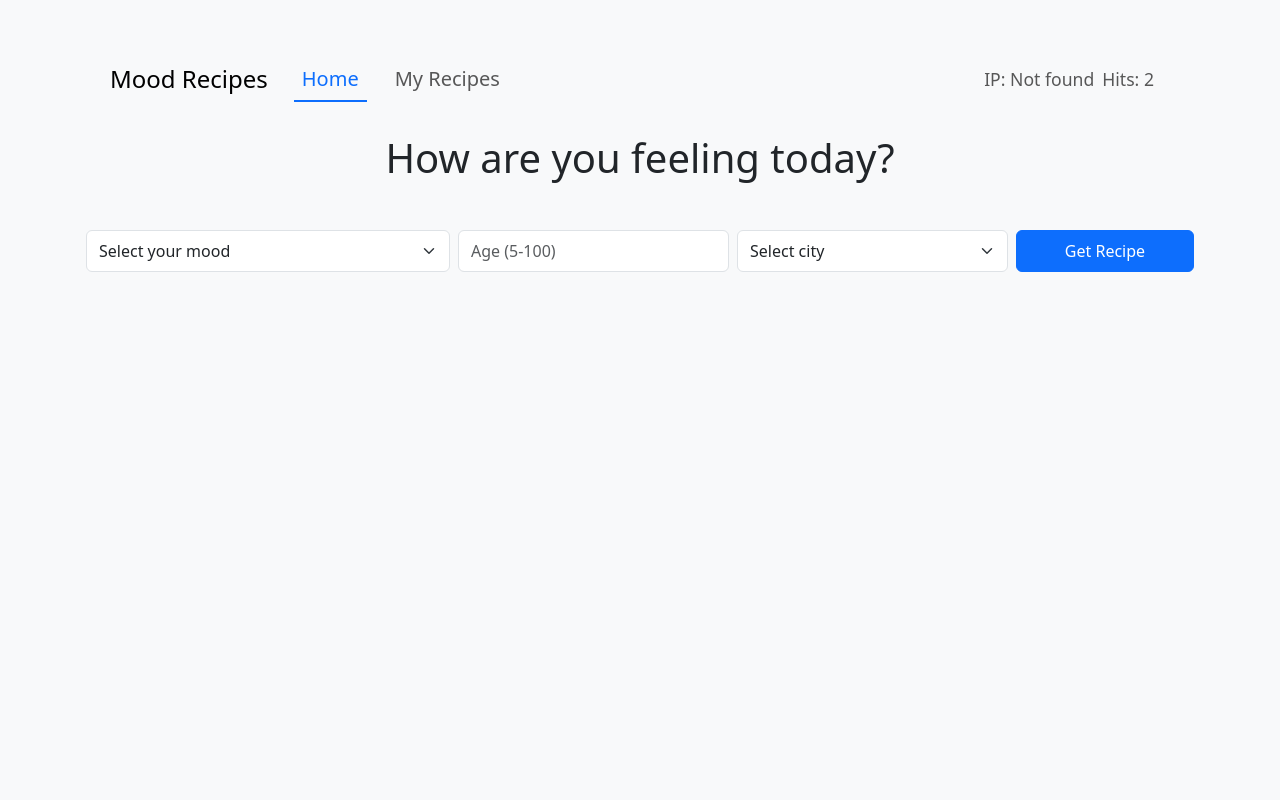
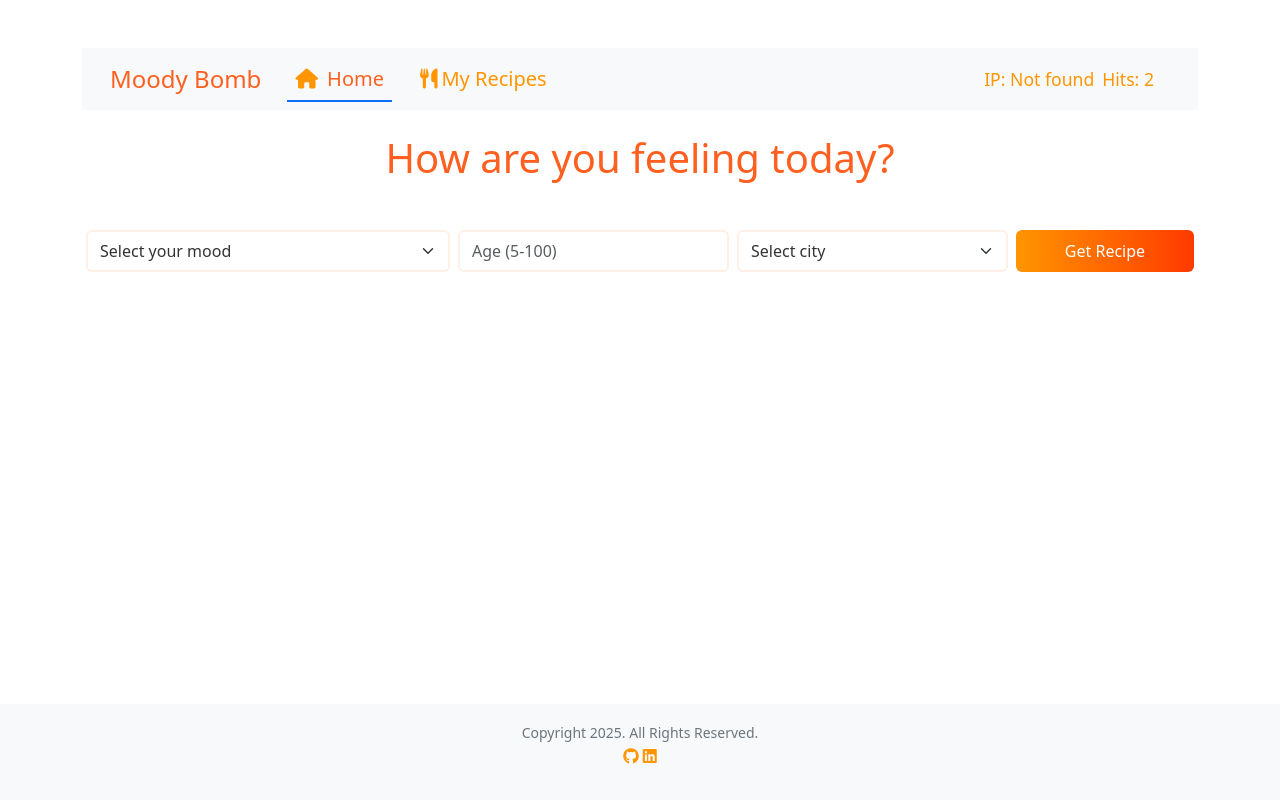
Before and after one commit to avinashkr-ai/moody, a Flask app: page / in a window 1280 px wide. Run offline with Flask 3, Linux system fonts and the light colour scheme; data that the repository does not hold is empty.

Commit message:
UI change and footer added

```diff
--- a/static/styles.css
+++ b/static/styles.css
@@ -1,5 +1,27 @@
+:root {
+    --orange-gradient-start: #FF9500;
+    --orange-gradient-mid: #FF5F1F;
+    --orange-gradient-end: #FF3A00;
+    --light-orange: #FFF0E6;
+    --dark-orange: #CC4B00;
+    --text-dark: #333333;
+    --text-light: #666666;
+    --bg-light: #FFFFFF;
+    --bg-off-white: #F9F9F9;
+    --shadow-light: rgba(0, 0, 0, 0.05);
+    --shadow-medium: rgba(0, 0, 0, 0.1);
+}
+
 body {
-    background-color: #f8f9fa;
+    background-color: var(--bg-light);
+    min-height: 100vh;
+    display: flex;
+    flex-direction: column;
+    color: var(--text-dark);
+}
+
+h1, h2, h3, h4, h5, h6 {
+    color: var(--orange-gradient-mid);
 }
 
 .mood-selector {
@@ -9,6 +31,8 @@ body {
 .card {
     box-shadow: 0 4px 6px rgba(0, 0, 0, 0.1);
     transition: all 0.3s ease;
+    color: var(--text-dark);
+    background-color: var(--bg-off-white);
 }
 
 .card:hover {
@@ -44,7 +68,7 @@ body {
 }
 
 .text-muted {
-    color: #6c757d !important;
+    color: var(--text-light) !important;
 }
 
 .card .text-muted small {
@@ -409,6 +433,7 @@ body {
     margin-right: 1rem;
     font-size: 1.1rem;
     font-weight: 500;
+    color: var(--orange-gradient-start);
 }
 
 /* Mobile adjustments */
@@ -417,3 +442,98 @@ body {
         font-size: 1rem;
     }
 }
+
+.footer-59391 {
+    padding: 1rem 0;
+    background-color: #f8f9fa;
+    color: #6c757d;
+    text-align: center;
+}
+
+.mt-auto {
+    margin-top: auto !important;
+}
+
+.form-control,
+.form-select {
+    border: 2px solid var(--light-orange);
+    transition: border-color 0.3s ease;
+    color: var(--text-dark);
+}
+
+.form-control:focus,
+.form-select:focus {
+    border-color: var(--orange-gradient-mid);
+    box-shadow: 0 0 0 0.2rem rgba(255, 95, 31, 0.25);
+}
+
+.btn-primary {
+    background: linear-gradient(to right, var(--orange-gradient-start), var(--orange-gradient-end));
+    border: none;
+    transition: background-color 0.3s ease;
+}
+
+.btn-primary:hover {
+    background: linear-gradient(to right, var(--orange-gradient-end), var(--orange-gradient-start));
+}
+
+.btn-primary:focus {
+    box-shadow: 0 0 0 0.2rem rgba(255, 58, 0, 0.5);
+}
+
+.navbar-light .navbar-brand {
+    color: var(--orange-gradient-mid);
+}
+
+.navbar-light .navbar-nav .nav-link {
+    color: var(--orange-gradient-start);
+    transition: color 0.3s ease;
+}
+
+.navbar-light .navbar-nav .nav-link:hover {
+    color: var(--orange-gradient-mid);
+}
+
+.navbar-light .navbar-nav .nav-link.active {
+    color: var(--orange-gradient-mid) !important;
+}
+
+.fa-home,
+.fa-utensils,
+.fa-linkedin,
+.fa-github {
+    color: var(--orange-gradient-start); /* Initial color */
+    transition: color 0.3s ease; /* Smooth transition for hover effect */
+}
+
+.fa-home:hover,
+.fa-utensils:hover,
+.fa-linkedin:hover,
+.fa-github:hover {
+    color: var(--orange-gradient-end); /* Color on hover */
+}
+
+/* General link styles */
+a {
+    color: var(--orange-gradient-start); /* Default link color */
+    text-decoration: none; /* Remove underlines */
+    transition: color 0.3s ease; /* Smooth transition for color changes */
+}
+
+a:hover {
+    color: var(--orange-gradient-mid); /* Hover color */
+}
+
+/* Active link state (if applicable, e.g., for current page) */
+a.active {
+    color: var(--orange-gradient-end); /* Active color */
+}
+
+/* Style for links inside the footer */
+.footer-59391 a {
+    color: var(--orange-gradient-start); /* Adjust color for footer links */
+}
+
+.footer-59391 a:hover {
+    color: var(--orange-gradient-start); /* Adjust hover color for footer links */
+}
--- a/templates/index.html
+++ b/templates/index.html
@@ -3,7 +3,7 @@
 <head>
     <meta charset="UTF-8">
     <meta name="viewport" content="width=device-width, initial-scale=1.0">
-    <title>Mood Recipe Recommender</title>
+    <title>Moody Bomb</title>
     <link href="https://cdn.jsdelivr.net/npm/bootstrap@5.3.0/dist/css/bootstrap.min.css" rel="stylesheet">
     <link rel="stylesheet" href="{{ url_for('static', filename='styles.css') }}">
     <link rel="stylesheet" href="https://cdnjs.cloudflare.com/ajax/libs/font-awesome/6.0.0/css/all.min.css">
@@ -17,15 +17,19 @@
     <div class="container py-5">
         <nav class="navbar navbar-expand-lg navbar-light bg-light mb-4">
             <div class="container-fluid">
-                <a class="navbar-brand fs-4" href="/">Mood Recipes</a>
+                <a class="navbar-brand fs-4" href="/">Moody Bomb</a>
                 <button class="navbar-toggler" type="button" data-bs-toggle="collapse" data-bs-target="#navbarNav"
                         aria-controls="navbarNav" aria-expanded="false" aria-label="Toggle navigation">
                     <span class="navbar-toggler-icon"></span>
                 </button>
                 <div class="collapse navbar-collapse" id="navbarNav">
                     <div class="navbar-nav me-auto">
-                        <a class="nav-link active fs-5" href="/">Home</a>
-                        <a class="nav-link fs-5" href="/my-recipes">My Recipes</a>
+                        <a class="nav-link active fs-5" href="/">
+                            <i class="fas fa-home me-1"></i> Home
+                        </a>
+                        <a class="nav-link fs-5" href="/my-recipes">
+                            <i class="fas fa-utensils me-1"></i>My Recipes
+                        </a>
                     </div>
                     <span class="navbar-text me-2" id="userIP">
                         Loading IP...
@@ -135,6 +139,22 @@
         </div>
     </div>
 
+    <footer class="footer-59391 mt-auto py-3 bg-light">
+        <div class="container">
+            <div class="row">
+                <div class="col text-center">
+                    <div class="copyright">
+                        <p>
+                            <small>Copyright 2025. All Rights Reserved.</small><br>
+                            <a href="http://github.com/rock12231" target="_blank" rel="noopener noreferrer"><i class="fab fa-github"></i></a>
+                            <a href="https://www.linkedin.com/in/rock1223/" target="_blank" rel="noopener noreferrer"><i class="fab fa-linkedin"></i></a>
+                        </p>
+                    </div>
+                </div>
+            </div>
+        </div>
+    </footer>
+
     <!-- Add Bootstrap JS bundle -->
     <script src="https://cdn.jsdelivr.net/npm/bootstrap@5.3.0/dist/js/bootstrap.bundle.min.js"></script>
 </body>
```
Also changed, not shown: static/my_recipes.js (+42 -6 lines), static/script.js (+37 -2 lines), templates/my_recipes.html (+25 -4 lines), 2 other files.
